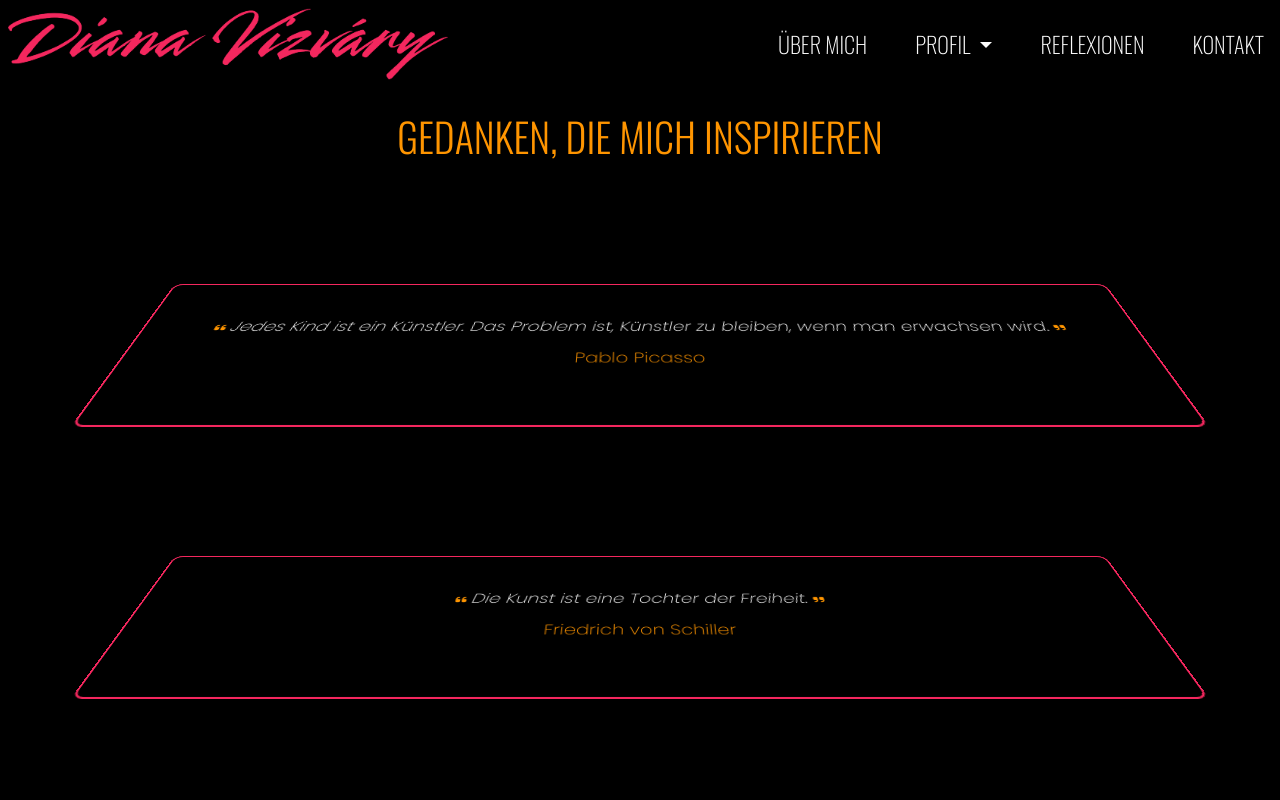
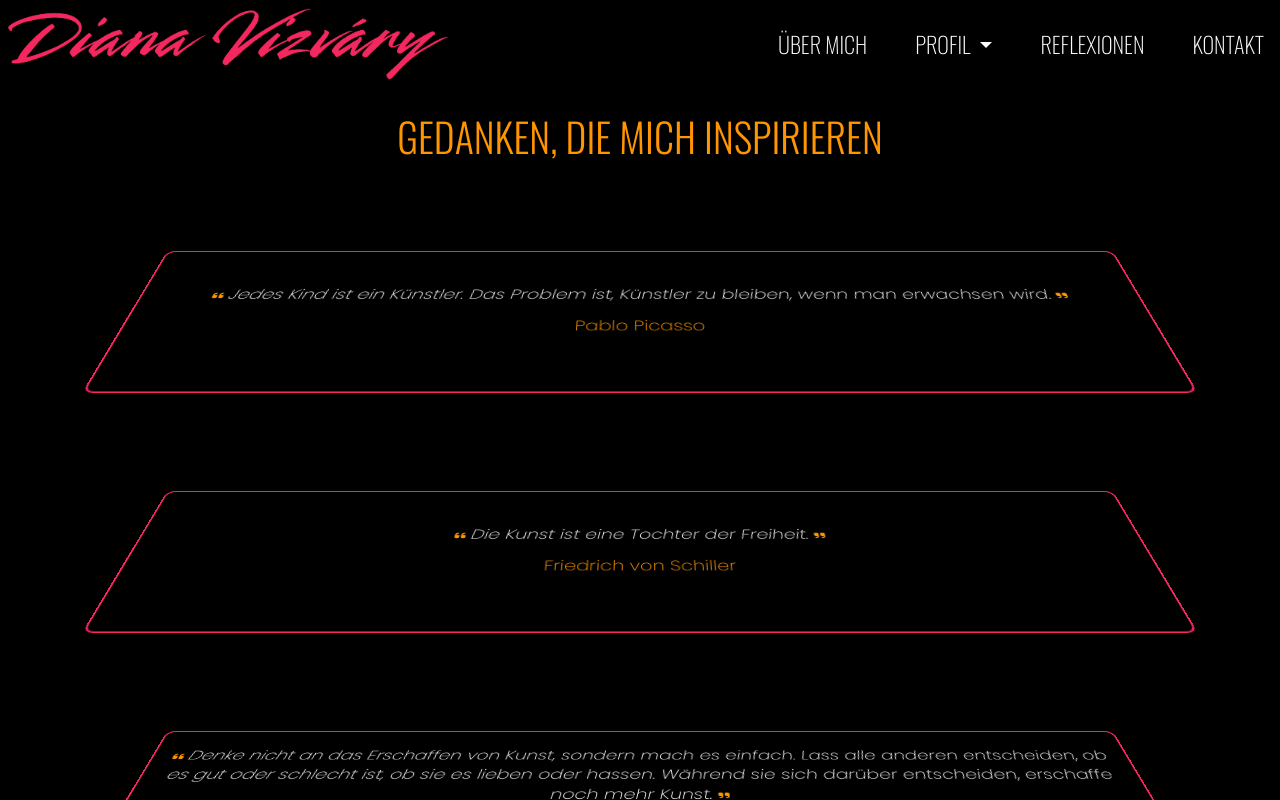
Before and after one commit to iliana-marquez/diana-angular-app, an Angular app: page /reflections in a window 1280 px wide. Shown: the top 800 px of the page. Built offline with nearby package versions, Linux system fonts and the light colour scheme; no server answers.

Commit message:
Fix overflow in reflections page, caused by the x-rotation class

```diff
--- a/src/app/reflections/reflections.component.css
+++ b/src/app/reflections/reflections.component.css
@@ -1,7 +1,3 @@
-.row {
-  overflow: hidden;
-}
-
 .my-card {
     border: solid 2px var(--highlight-secondary-color);
     padding: 1rem;
@@ -12,7 +8,7 @@
     transition: transform 0.5s ease-in-out;
     z-index: 0;
     position: relative;
-    margin-top: 4rem;
+    margin-top: 2rem;
   }
 
   .fa-solid {
@@ -33,7 +29,7 @@
 
   /* Rotation effect by default */
   .x-rotate {
-    transform: perspective(700px) rotateX(45deg);
+    transform: perspective(850px) rotateX(45deg);
     /* box-shadow: rgba(244, 3, 91, 0.305) 0px 8px 16px; */
   }
 
--- a/src/app/reflections/reflections.component.html
+++ b/src/app/reflections/reflections.component.html
@@ -1,5 +1,6 @@
-<main class="m-0">
+<main>
 
+  <div class="container-fluid">
     <div class="row g-2 py-4">
         <div class="col-12 text-center">
           <h1 class="block-title hl-primary-color-title pb-2">gedanken, die mich inspirieren</h1>
@@ -16,6 +17,6 @@
           </div>
         </div>
     </div>
-
+  </div>
 
 </main>
```
